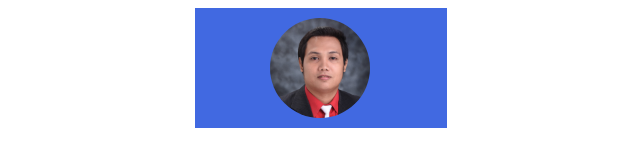
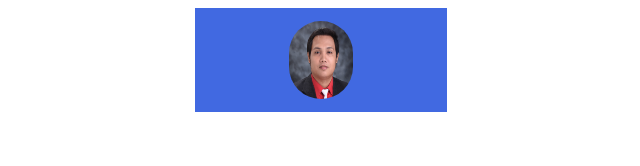
Before and after one commit to meme10emem/gitHubtest, a plain HTML site: page index.html in a window 1280 px wide. Shown: the whole page, without its empty margins (319-959 px from the left). Drawn offline with Linux system fonts and the light colour scheme.

Commit message:
Update index.html

```diff
--- a/index.html
+++ b/index.html
@@ -8,12 +8,12 @@
         }
 
         .image-size{
-            height: 100px;
-            width: 100px;
-            margin-top: 10px;
-            margin-right: 30%;
-            margin-bottom: 10px;
-            margin-left: 30%;
+            height: 10%;
+            width: 25%;
+            margin-top: 5%;
+            margin-right: 37.5%;
+            margin-bottom: 5%;
+            margin-left: 37.5%;
             border-radius: 100px;
         }
     </style>
```
